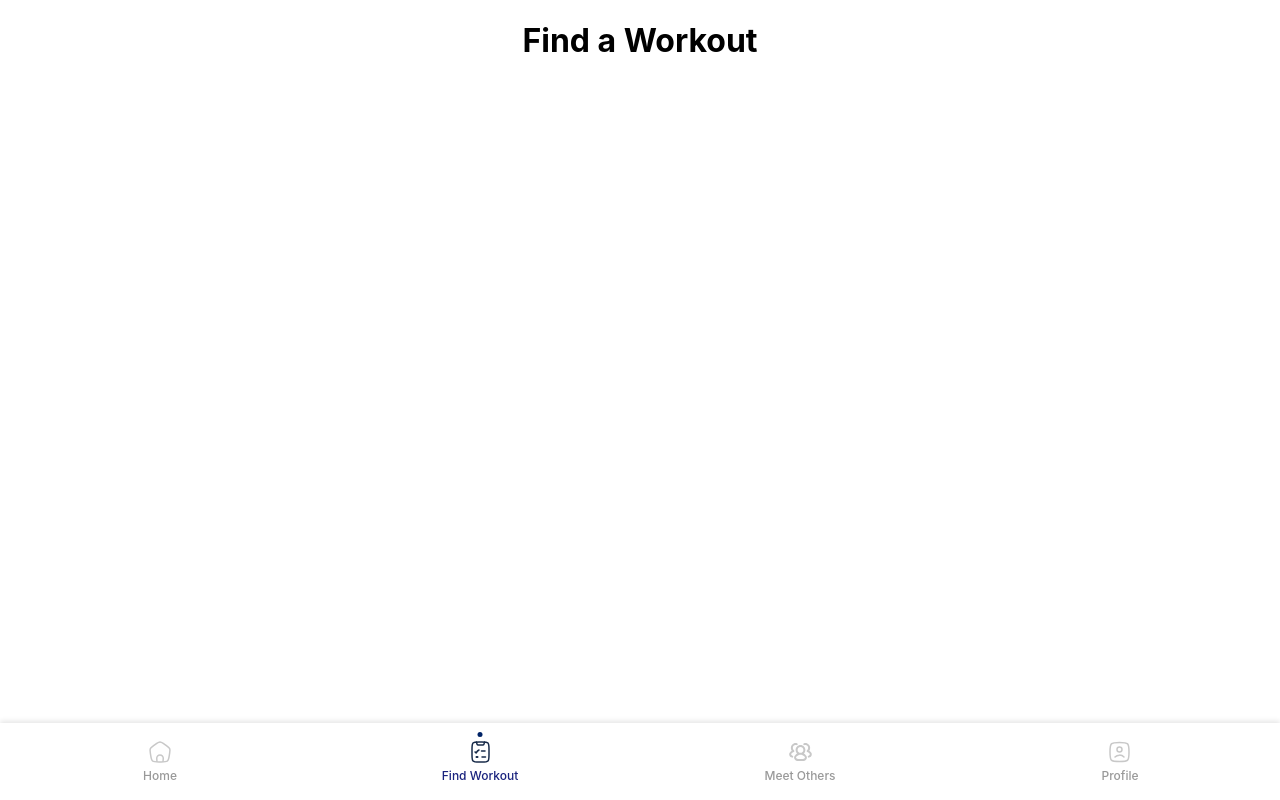
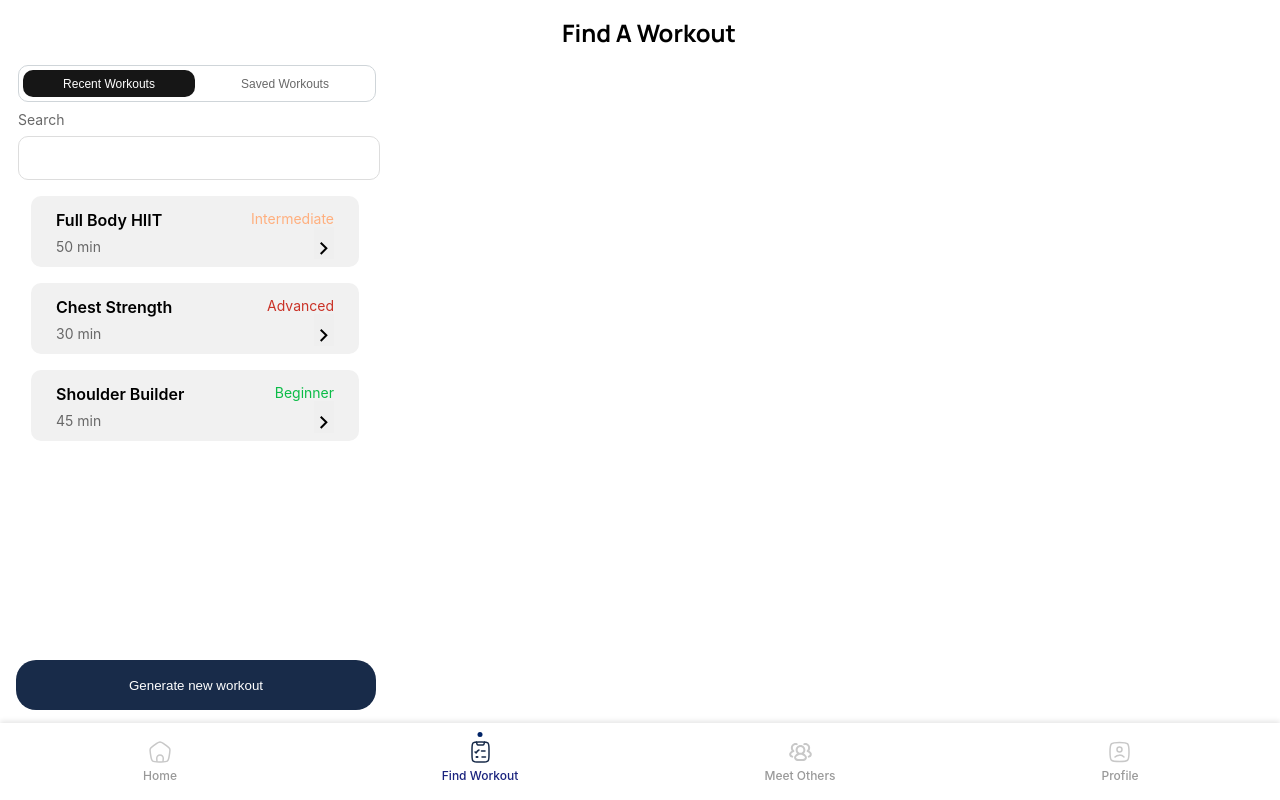
Before and after one commit to michaelhe999/TritonFit, a React (Create React App) app in the folder tritonfit/: page /findworkout in a window 1280 px wide. Built offline with nearby package versions, Linux system fonts and the light colour scheme.

Commit message:
update route to find a workout page on navbar
update route to find a workout page on navbar

```diff
--- a/tritonfit/src/App.tsx
+++ b/tritonfit/src/App.tsx
@@ -3,7 +3,7 @@ import { BrowserRouter as Router, Routes, Route } from "react-router-dom";
 import "./App.css";
 import Navbar from "./Navbar/Navbar";
 import Home from "./components/Home";
-import FindWorkout from "./components/FindWorkout";
+import { FindAWorkout } from "./views/FindAWorkout";
 import MeetOthers from "./components/MeetOthers";
 import Profile from "./components/Profile";
 
@@ -13,7 +13,7 @@ const App: React.FC = () => {
       <div className="app-content">
         <Routes>
           <Route path="/" element={<Home />} />
-          <Route path="/findworkout" element={<FindWorkout />} />
+          <Route path="/findworkout" element={<FindAWorkout />} />
           <Route path="/meetothers" element={<MeetOthers />} />
           <Route path="/profile" element={<Profile />} />
         </Routes>
@@ -25,3 +25,43 @@ const App: React.FC = () => {
 };
 
 export default App;
+
+
+/**
+ * import React, { useEffect, useState } from 'react';
+import { generateWorkout } from './utils/workoutGenerator-utils';
+import { WorkoutFormResponses, WorkoutList } from './types/workout';
+const sampleResponse: WorkoutFormResponses = {
+  gender: 'female',
+  goal: 'full body',
+  targetArea: 'back',
+  level: 'intermediate',
+  duration: '60'
+}
+
+async function test() {
+  const response = await generateWorkout(sampleResponse);
+  return response;
+}
+
+function App() {
+  // Define a state variable to store the resolved response
+  const [workout, setWorkout] = useState<WorkoutList>();
+
+  useEffect(() => {
+    // Call the async function inside useEffect to avoid calling it directly in the component body
+    test().then(response => {
+      setWorkout(response);  // Store the resolved response in state
+    });
+  }, []);
+
+  return (
+    <div>
+      {workout ? <pre>{JSON.stringify(workout, null, 2)}</pre> : 'Loading...'}
+    </div>
+  );
+}
+
+export default App;
+
+ */
--- a/tritonfit/src/components/FindWorkout.tsx
+++ /dev/null
@@ -1,8 +0,0 @@
-import React from 'react';
-import "./dummy.css"
-
-const FindWorkout: React.FC = () => {
-  return <h1>Find a Workout</h1>;
-};
-
-export default FindWorkout;
--- a/tritonfit/src/views/FindAWorkout.module.css
+++ b/tritonfit/src/views/FindAWorkout.module.css
@@ -60,7 +60,7 @@
 
 .generateButton {
     position: fixed;
-    top: 687px;
+    bottom: 90px;
     left: 16px;
     width: 360px;
     height: 50px;
```
